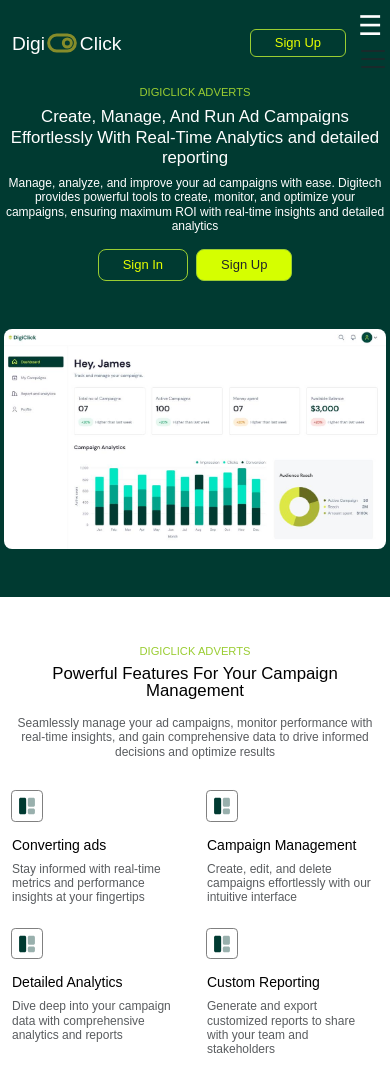
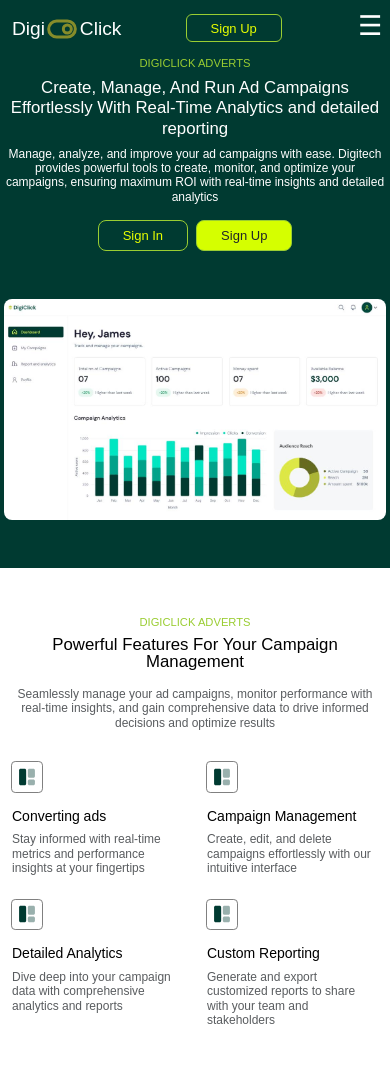
Before and after one commit to digiclickads/website, a plain HTML site: page index.html in a window 390 px wide. Shown: the top 1076 px of the page. Drawn offline with nearby package versions, Linux system fonts and the light colour scheme.

Commit message:
Update index.html

```diff
--- a/index.html
+++ b/index.html
@@ -27,11 +27,10 @@
                     </a>
 
 
-                    <button class="btn outline-button btn1  justify-content-sm-center px-4  small-signup mt-0 mr-1">Sign Up</button>
+                    <button class="btn outline-button btn1 px-4 small-signup mt-0 ">Sign Up</button>
 
                     <!-- Navbar Toggler -->
-                    <button class="navbar-toggler" type="button" data-toggle="collapse" data-target="#navbarNav" aria-controls="navbarNav" aria-expanded="false" aria-label="Toggle navigation">
-                        <span class="navbar-toggler-icon "></span>
+                    <button class="navbar-toggler ms-auto" type="button" data-toggle="collapse" data-target="#navbarNav" aria-controls="navbarNav" aria-expanded="false" aria-label="Toggle navigation">
                     </button>
 
                     <!-- Navbar Items -->
```
